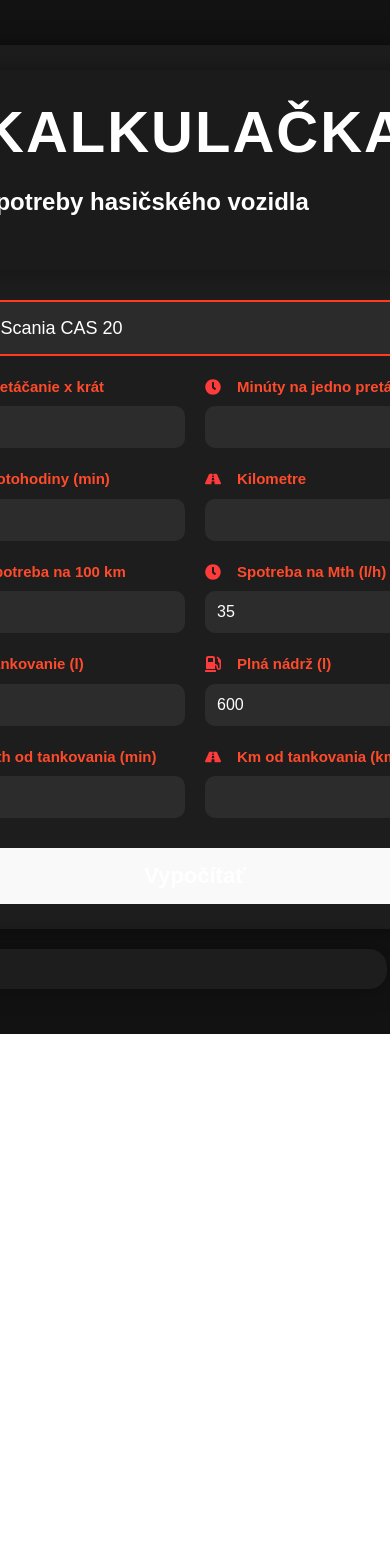
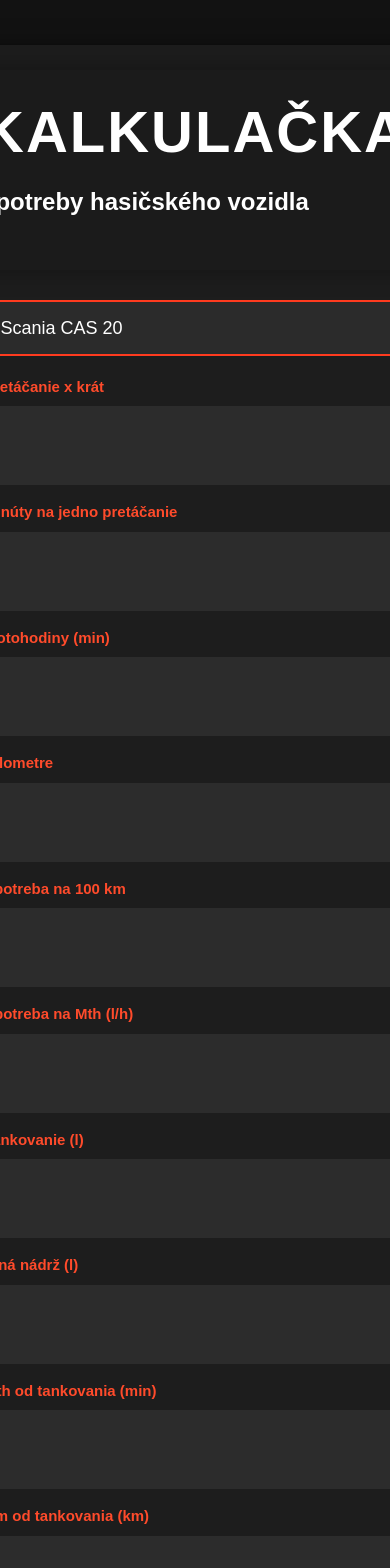
Before and after one commit to knapcikmarek/vyuctovanie, a React (Vite) app: page / in a window 390 px wide. Shown: the top 1568 px of the page. Before the commit the page ends 1034 px from the top, so only its background shows below. Built offline with nearby package versions, Linux system fonts and the light colour scheme.

Commit message:
uprava vzhladu

```diff
--- a/src/App.css
+++ b/src/App.css
@@ -501,3 +501,37 @@ label {
       outline:none;
   }
 }
+
+@media (max-width: 768px) {
+
+  .title h1{
+    font-size: 52px;
+    line-height: 1;
+    text-align: center;
+    word-break: break-word;
+  }
+
+  .title p{
+    font-size: 22px;
+    text-align: center;
+  }
+
+  .form-grid{
+    grid-template-columns: 1fr;
+    gap: 16px;
+  }
+
+  .calculator{
+    padding:20px;
+  }
+
+  input{
+    height:55px;
+    font-size:18px;
+  }
+
+  button{
+    height:60px;
+    font-size:22px;
+  }
+}
```
